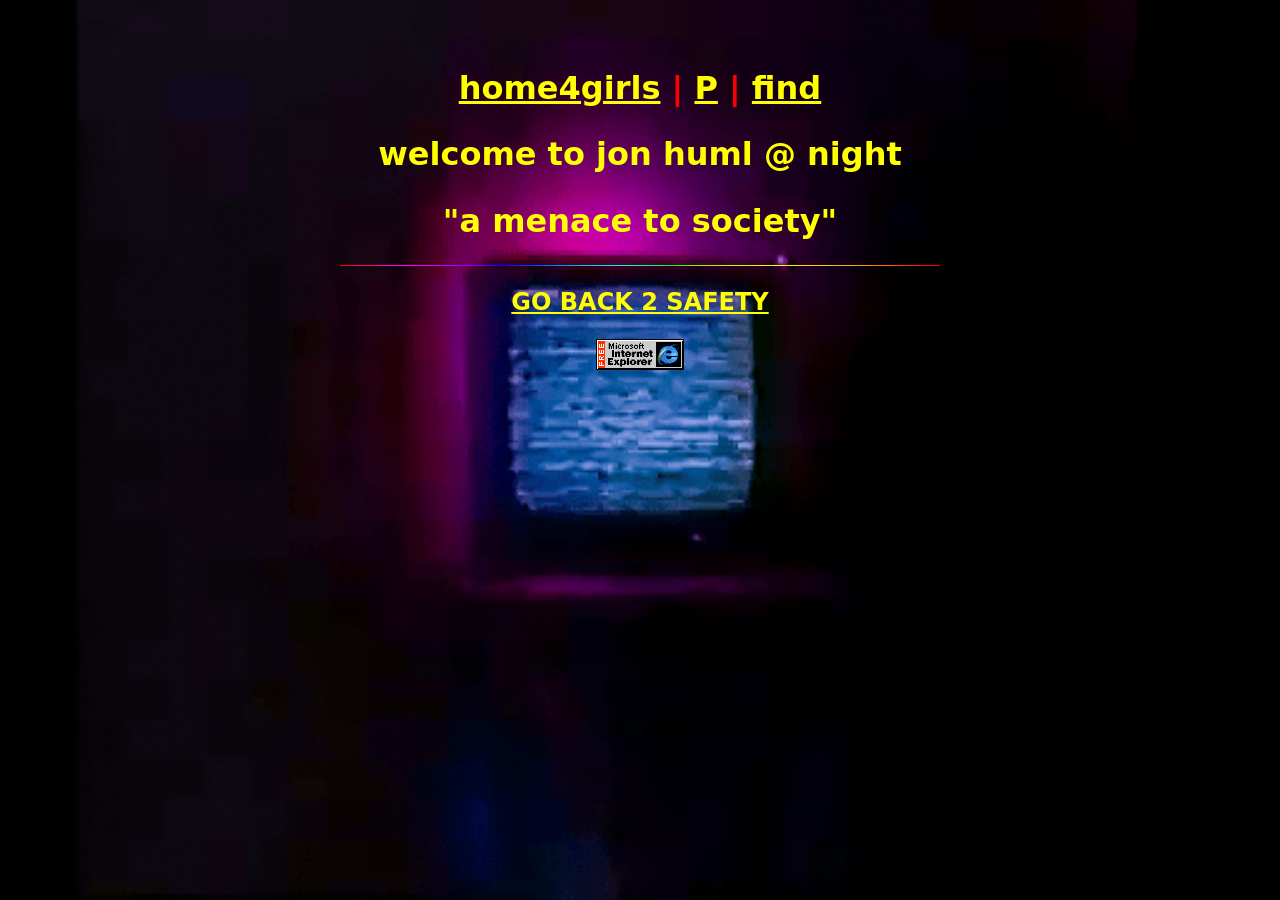
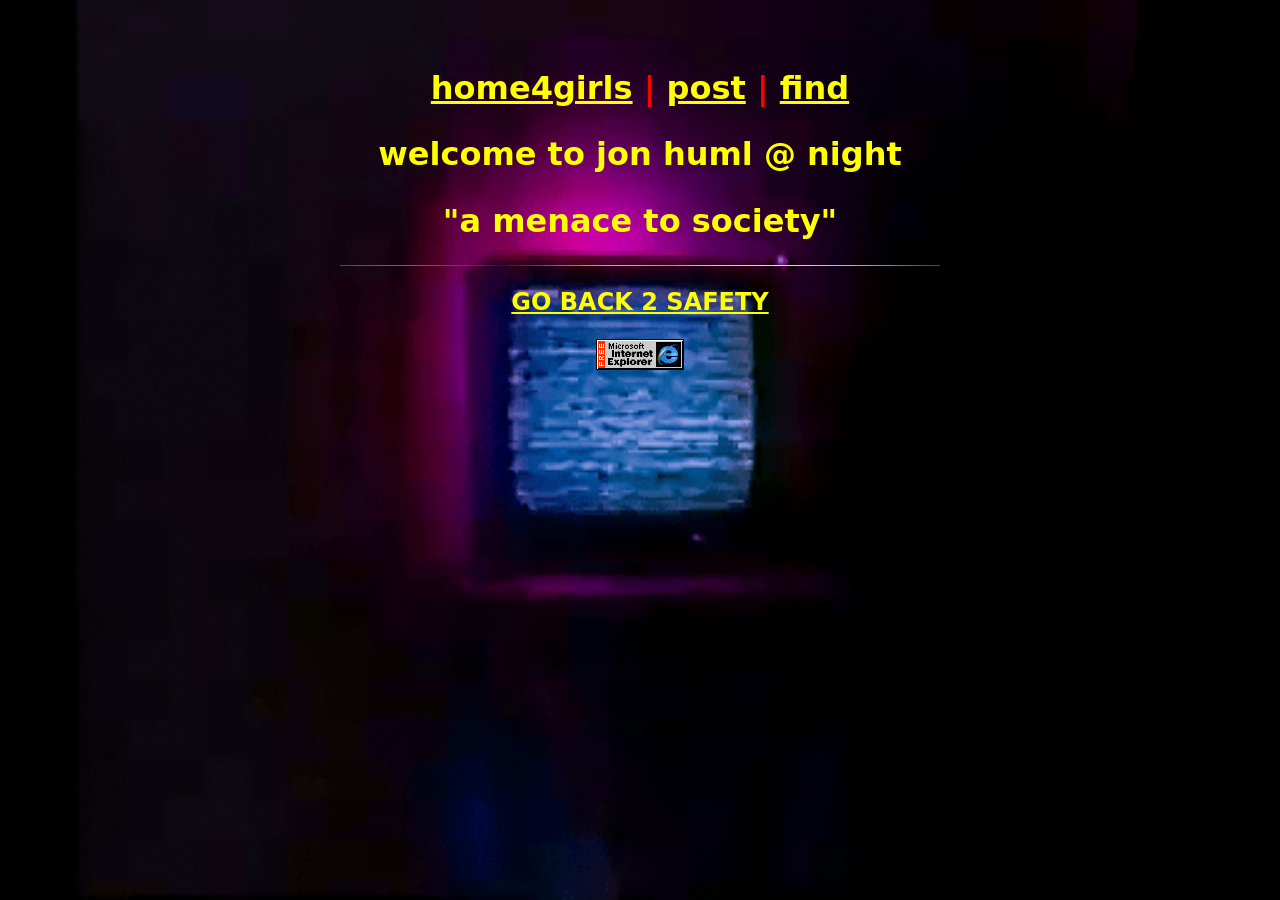
Before and after one commit to 00jrh00/00jrh00.github.io, a Jekyll site: the page built from index.markdown, in a window 1280 px wide. Built offline with Jekyll 4.4.1, drawn with Linux system fonts in a browser that asks for light colours.

Commit message:
Update home.html

```diff
--- a/_layouts/home.html
+++ b/_layouts/home.html
@@ -8,7 +8,7 @@
 <h1 class="tab blink">WARNING: swag overload!</h1>
 <div id="home">
 <h1><a href="../homealt">home4girls</a> <span class="line">|</span>
-<a href="../feeds">P</a> <span class="line">|</span>
+<a href="../feeds">post</a> <span class="line">|</span>
 <a href="../about">find</a>
 </div>
 <h1>welcome to jon huml @ night</h1>
```
